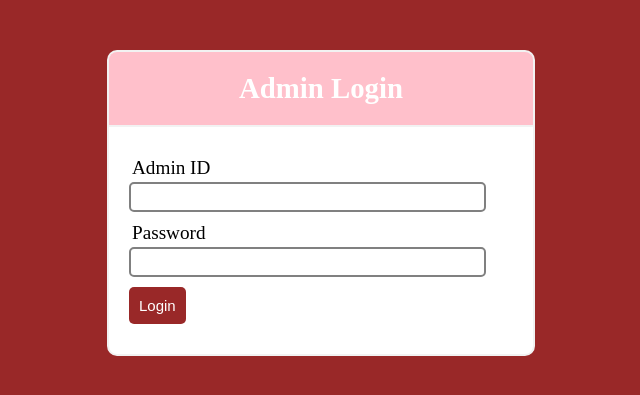
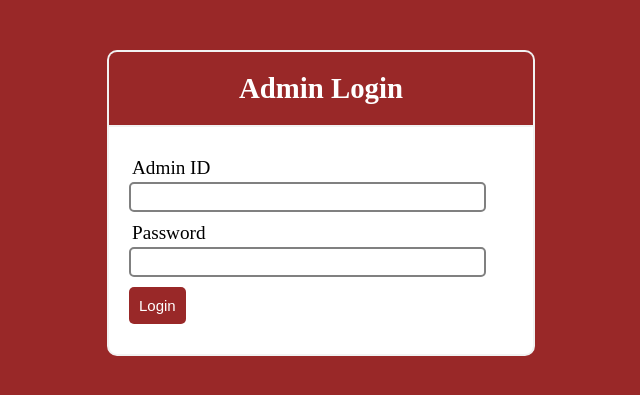
Before and after one commit to Vincent-Caraga/BSIS-NS-3AB_Team02_CodeIgniter3, a PHP site: page /applicationlayer/login3.php in a window 1280 px wide. Shown: the top 395 px of the page, without its empty margins (319-959 px from the left). Run offline with PHP 8.4, Linux system fonts and the light colour scheme; data comes from the database, SQL or seed files in the repository.

Commit message:
Revert "Update style4.css"
This reverts commit 615fd5543c1375ca3170712a4a847341e8d37c52.

```diff
--- a/doctor/applicationlayer/style4.css
+++ b/doctor/applicationlayer/style4.css
@@ -22,7 +22,7 @@
 	width: 30%;
 	margin: 50px auto 0px;
 	color: white;
-	background: pink;
+	background: #992828;
 	text-align: center;
 	border: 2px solid #f2f2f2;
 	border-bottom: none;
```
